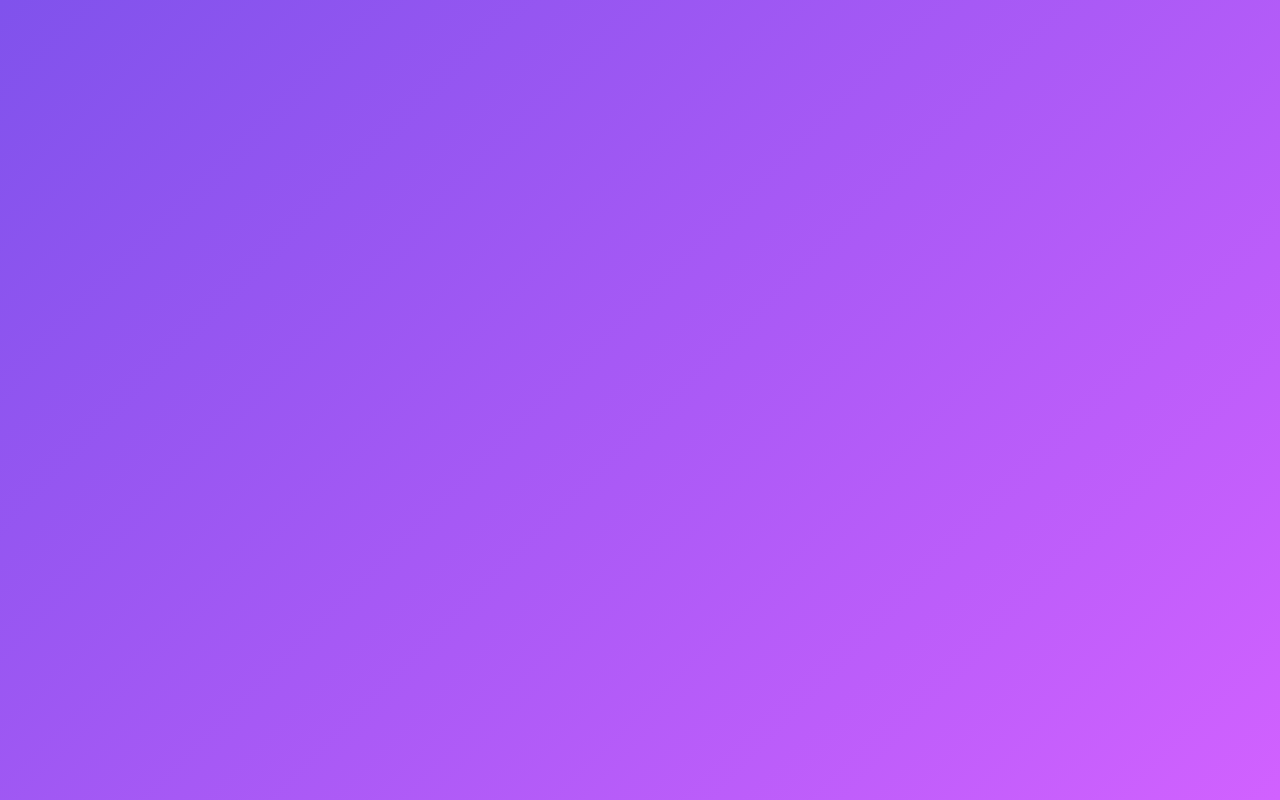
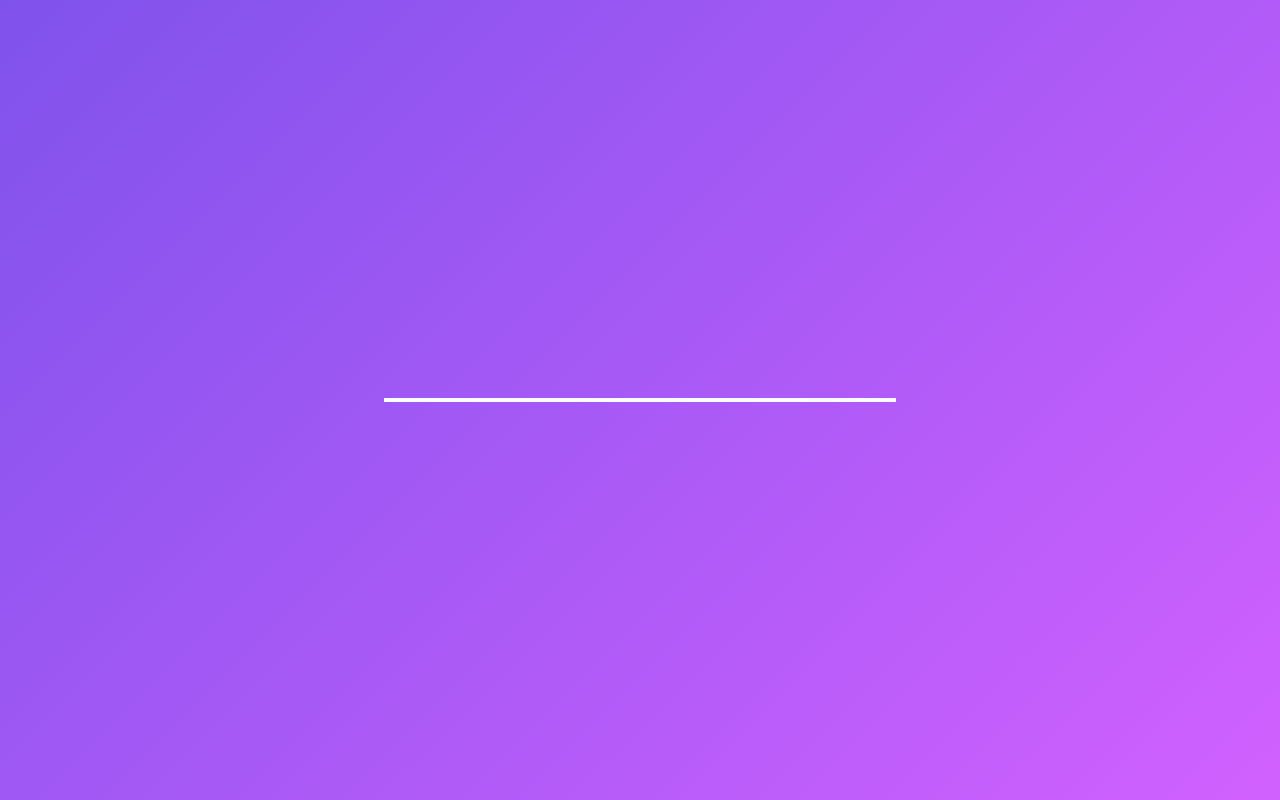
Before and after one commit to DanielChin327/to_do_list, a plain HTML site: page index.html in a window 1280 px wide. Drawn offline with Linux system fonts and the light colour scheme.

Commit message:
added container

```diff
--- a/style.css
+++ b/style.css
@@ -13,3 +13,13 @@ body{
     #d161ff
   );
 }
+
+.container{
+  border: 2px solid white;
+  width: 40%;
+  min-width: 450px;
+  position: absolute;
+  transform: translate(-50%, -50%);
+  top: 50%;
+  left: 50%;
+}
```
